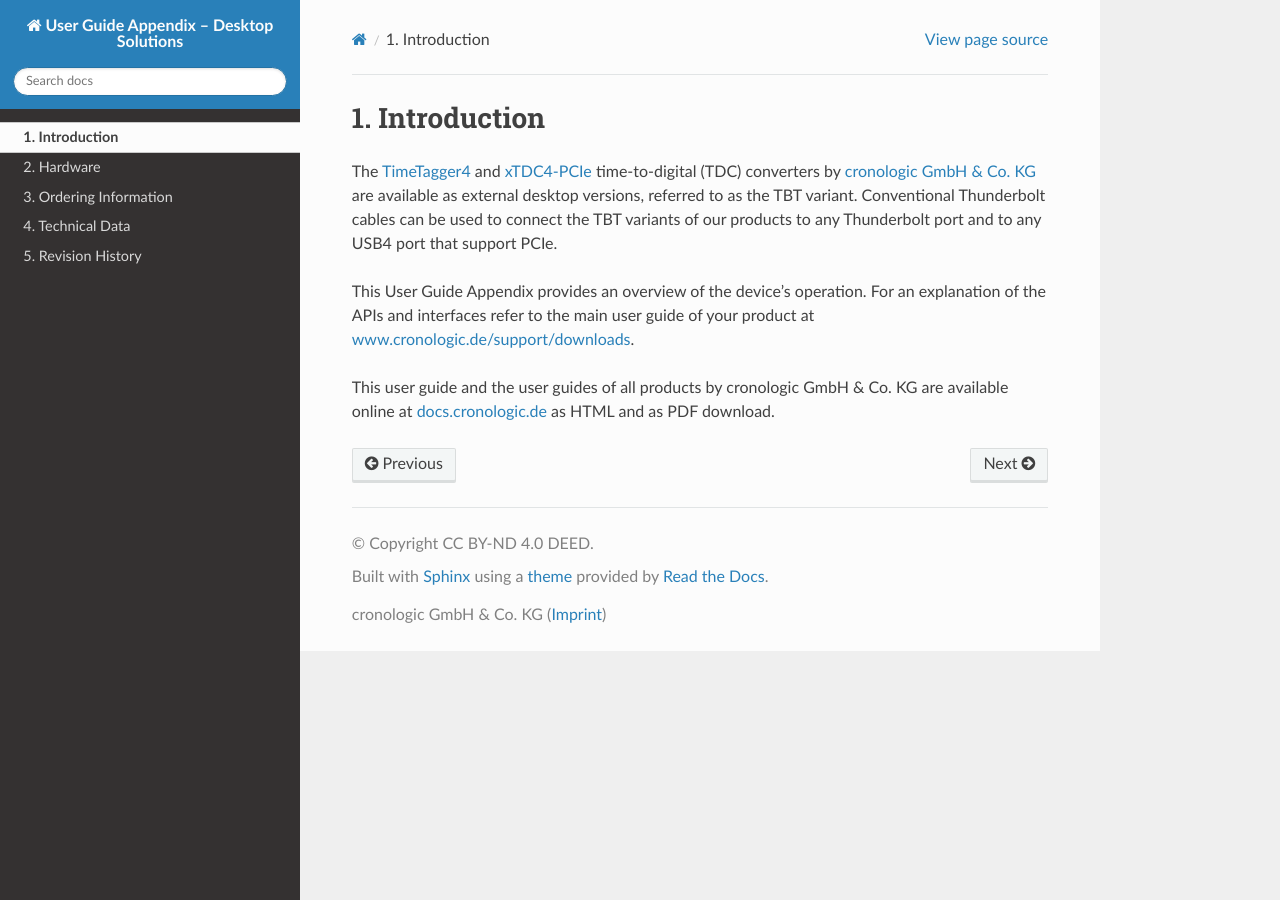
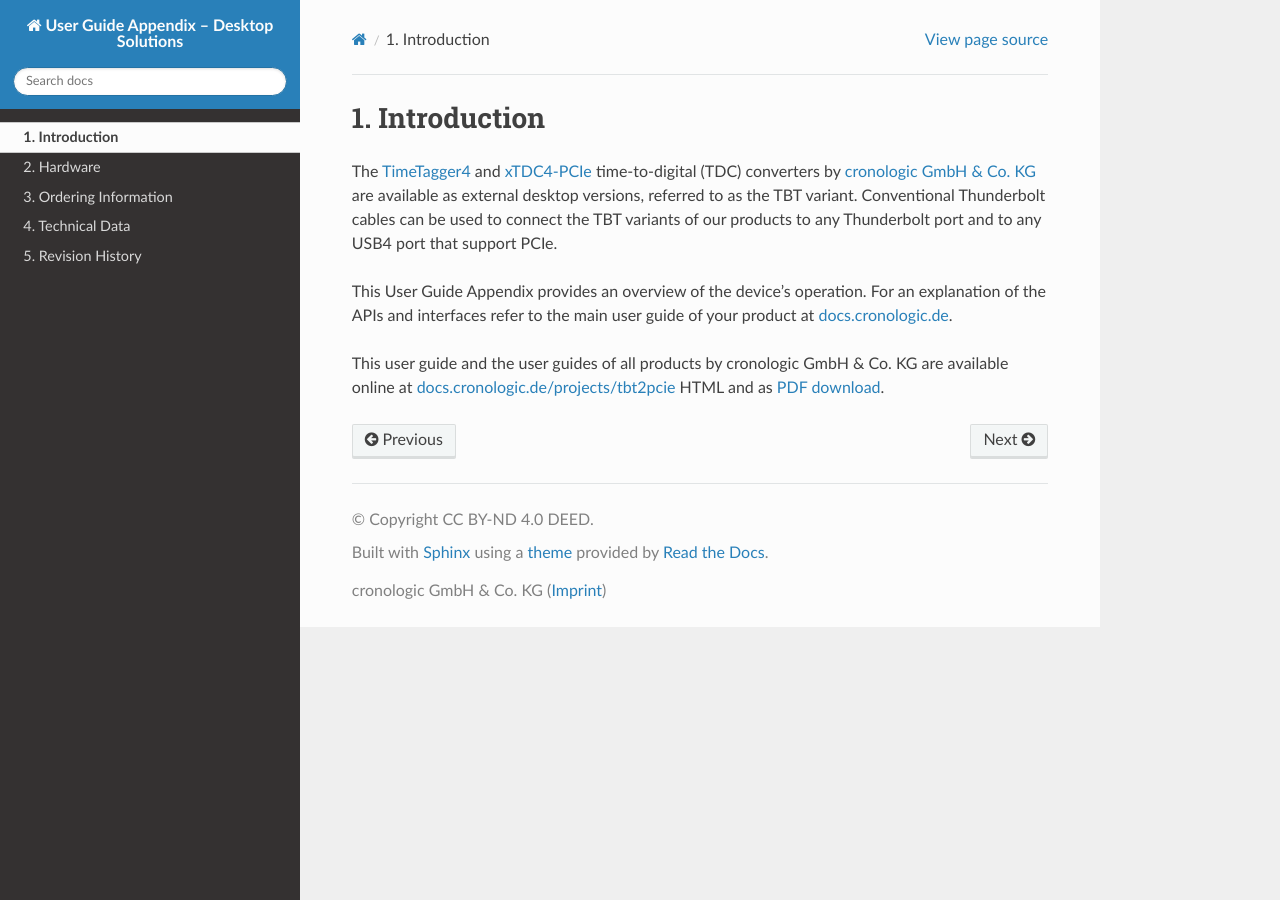
Before and after one commit to cronologic-de/ug_tbt2pcie, a Sphinx documentation site: the page built from source/introduction.rst, in a window 1280 px wide. Built offline with Sphinx 7.4.7 and the Read the Docs theme 2.0.0, drawn with Linux system fonts in a browser that asks for light colours.

Commit message:
Small fixes

```diff
--- a/source/conf.py
+++ b/source/conf.py
@@ -9,7 +9,7 @@
 project = 'User Guide Appendix – Desktop Solutions'
 copyright = "CC BY-ND 4.0 DEED"
 author = "cronologic GmbH & Co. KG"
-release = '0.1.0'
+release = '1.0.0rc'
 
 # -- General configuration ---------------------------------------------------
 # https://www.sphinx-doc.org/en/master/usage/configuration.html#general-configuration
@@ -54,10 +54,7 @@
     "extraclassoptions": r"openany",
     "tableofcontents":r"\tableofcontents",
     "maketitle": r"\includepdf[pages={1}]{titlepage.pdf}",
-    # "sphinxsetup": r"""
-    #     hmargin={1.5cm,1.5cm},
-    #     vmargin={1.85cm,1.40cm}
-    # """
+    "releasename": "Rev.",
 }
 latex_theme = "manual" # manual (book class) or howto (article class)
 latex_additional_files = [
--- a/source/index.rst
+++ b/source/index.rst
@@ -1,6 +1,6 @@
-############################
-TBT2PCIe |hyphen| User Guide
-############################
+##############################################
+User Guide Appendix |hyphen| Desktop Solutions
+##############################################
 
 .. raw:: latex
 
--- a/source/introduction.rst
+++ b/source/introduction.rst
@@ -12,9 +12,11 @@
 This User Guide Appendix provides an overview of the device's operation.
 For an explanation of the APIs and interfaces refer to the main user
 guide of your product at
-`www.cronologic.de/support/downloads
-<https://www.cronologic.de/support/downloads>`_.
+`docs.cronologic.de
+<https://docs.cronologic.de>`_.
 
 This user guide and the user guides of all products by cronologic GmbH & Co. KG
-are available online at `docs.cronologic.de <https://docs.cronologic.de/>`_ as
-HTML and as PDF download.
+are available online at `docs.cronologic.de/projects/tbt2pcie
+<https://docs.cronologic.de/projects/tbt2pcie/en/latest/>`_
+HTML and as `PDF download
+<https://docs.cronologic.de/_/downloads/tbt2pcie/en/latest/pdf/>`_.
--- a/source/revhistory.rst
+++ b/source/revhistory.rst
@@ -22,7 +22,7 @@
 User Guide
 ----------
 
-1.0.0 |emdash| DD-Mon-JJJJ
+1.0.0rc |emdash| 2023-11-28
     Initial release
 
 
```
Also changed, not shown: 2 other files.
